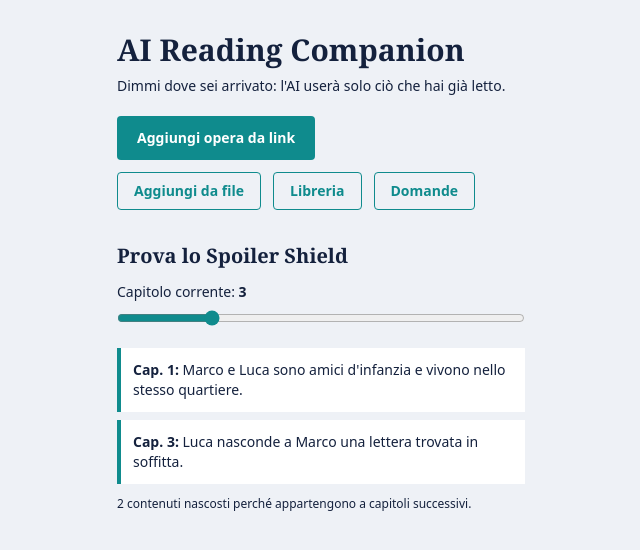
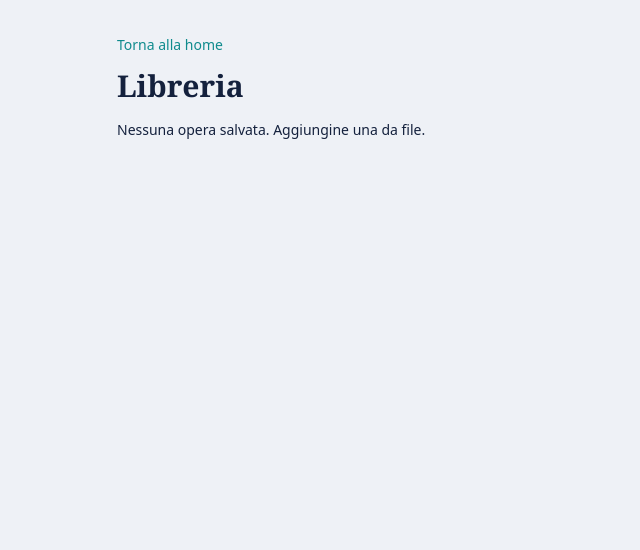
Before and after one commit to kevin-flynn89/ReAIding-Companion, a Next.js app: page / in a window 1280 px wide. Shown: the top 550 px of the page, without its empty margins (319-959 px from the left). Built offline with nearby package versions, Linux system fonts and the light colour scheme.

Commit message:
Refactor Home component to Libreria with works list

```diff
--- a/app/page.tsx
+++ b/app/page.tsx
@@ -1,48 +1,47 @@
 "use client";
-import { useState } from "react";
+import { useEffect, useState } from "react";
 import Link from "next/link";
-import { applySpoilerShield, demoChunks } from "@/lib/spoiler";
+import { listWorks, removeWork, saveWork, type Work } from "@/lib/library";
 
-export default function Home() {
-  const [chapter, setChapter] = useState(3);
-  const visibili = applySpoilerShield(demoChunks, chapter);
+export default function Libreria() {
+  const [works, setWorks] = useState<Work[]>([]);
+  const refresh = () => listWorks().then(setWorks);
+  useEffect(() => { refresh(); }, []);
+
+  async function setCurrent(w: Work, n: number) { await saveWork({ ...w, current: n }); refresh(); }
+  async function elimina(w: Work) {
+    if (window.confirm(`Eliminare "${w.title}" dalla libreria?`)) { await removeWork(w.id); refresh(); }
+  }
 
   return (
     <main>
-      <h1 className="text-3xl font-bold">AI Reading Companion</h1>
-      <p className="mt-2 text-sm">Dimmi dove sei arrivato: l'AI userà solo ciò che hai già letto.</p>
-
-      <Link href="/importa" className="mt-5 inline-block rounded bg-segnalibro px-5 py-3 text-sm font-semibold text-white">
-        Aggiungi opera da link
-      </Link>
-
-      <div className="mt-3 flex flex-wrap gap-3">
-        <Link href="/aggiungi-file" className="rounded border border-segnalibro px-4 py-2 text-sm font-semibold text-segnalibro">Aggiungi da file</Link>
-        <Link href="/libreria" className="rounded border border-segnalibro px-4 py-2 text-sm font-semibold text-segnalibro">Libreria</Link>
-        <Link href="/domande" className="rounded border border-segnalibro px-4 py-2 text-sm font-semibold text-segnalibro">Domande</Link>
-      </div>
-
-      <section className="mt-8">
-        <h2 className="text-xl font-bold">Prova lo Spoiler Shield</h2>
-        <label className="mt-3 block text-sm" htmlFor="cap">
-          Capitolo corrente: <strong>{chapter}</strong>
-        </label>
-        <input
-          id="cap" type="range" min={1} max={10} value={chapter}
-          onChange={(e) => setChapter(Number(e.target.value))}
-          className="mt-2 w-full accent-segnalibro"
-        />
-        <ul className="mt-4 space-y-2">
-          {visibili.map((c) => (
-            <li key={c.id} className="border-l-4 border-segnalibro bg-white p-3 text-sm">
-              <span className="font-semibold">Cap. {c.chapter}:</span> {c.text}
-            </li>
-          ))}
-        </ul>
-        <p className="mt-3 text-xs">
-          {demoChunks.length - visibili.length} contenuti nascosti perché appartengono a capitoli successivi.
-        </p>
-      </section>
+      <Link href="/" className="text-sm text-segnalibro">Torna alla home</Link>
+      <h1 className="mt-3 text-3xl font-bold">Libreria</h1>
+      {works.length === 0 && <p className="mt-4 text-sm">Nessuna opera salvata. Aggiungine una da file.</p>}
+      <ul className="mt-4 space-y-4">
+        {works.map((w) => (
+          <li key={w.id} className="bg-white p-4">
+            <h2 className="text-lg font-bold">{w.title}</h2>
+            <p className="text-sm">{w.author || "Autore non indicato"} · {w.chapters.length} capitoli</p>
+            <p className="mt-2 text-xs">Sei al capitolo {w.current} di {w.chapters.length}</p>
+            <div className="mt-3 flex flex-wrap items-center gap-3">
+              <Link href={`/lettore?id=${w.id}`} className="rounded bg-segnalibro px-4 py-2 text-sm font-semibold text-white">
+                {w.current > 1 ? "Continua a leggere" : "Inizia a leggere"}
+              </Link>
+              <label className="text-xs">Vai al capitolo
+                <select value={w.current} onChange={(e) => setCurrent(w, Number(e.target.value))} className="ml-2 border p-1">
+                  {w.chapters.map((c) => <option key={c.n} value={c.n}>{c.n}</option>)}
+                </select>
+              </label>
+            </div>
+            <p className="mt-2 text-xs">
+              Spoiler Shield: l'AI può usare {w.chapters.filter((c) => c.n <= w.current).length} capitoli
+              e ne tiene nascosti {w.chapters.filter((c) => c.n > w.current).length}.
+            </p>
+            <button onClick={() => elimina(w)} className="mt-3 text-xs text-red-600">Elimina</button>
+          </li>
+        ))}
+      </ul>
     </main>
   );
 }
```
